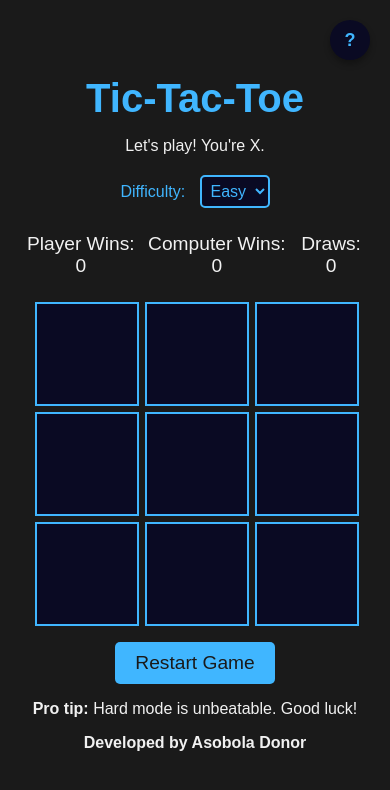
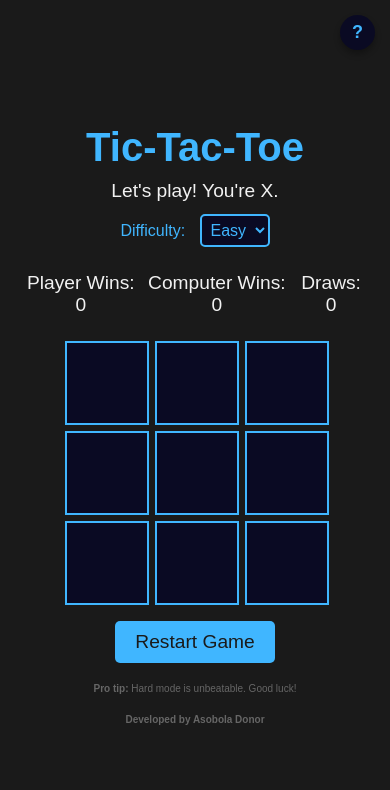
Before and after one commit to Asoboladonor/Tic-tac-toe-1.0.0, a plain HTML site: page index.html in a window 390 px wide. Drawn offline with Linux system fonts and the light colour scheme.

Commit message:
Update styles.css

```diff
--- a/styles.css
+++ b/styles.css
@@ -1,4 +1,3 @@
-/* General Styles */
 body {
     background-color: #1a1a1a;
     color: #f1f1f1;
@@ -19,18 +18,20 @@ body {
     margin: auto;
 }
 
-/* Header */
-.header {
-    margin-bottom: 20px;
-}
-
 .header h1 {
     font-size: 2.5rem;
     color: #40b6ff;
     margin: 0;
+    padding-top: 25px;
 }
 
-/* Scoreboard */
+#game-message {
+    color: #f1f1f1;
+    font-size: 1.2rem;
+    margin: 10px 0;
+    min-height: 24px;
+}
+
 .scoreboard {
     display: flex;
     justify-content: space-around;
@@ -42,7 +43,6 @@ body {
     font-size: 1.2rem;
 }
 
-/* Game Board */
 .game-board {
     display: grid;
     grid-template-columns: repeat(3, 100px);
@@ -70,12 +70,23 @@ body {
     color: #0a0a23;
 }
 
-/* Footer */
+.cell.win {
+    background-color: #4CAF50;
+    color: white;
+    animation: pulse 0.5s ease-in-out;
+}
+
+@keyframes pulse {
+    0% { transform: scale(1); }
+    50% { transform: scale(1.05); }
+    100% { transform: scale(1); }
+}
+
 .game-footer {
     margin-top: 20px;
 }
 
-#restart-btn {
+#restart-btn, #close-game-over {
     background-color: #40b6ff;
     color: #1a1a1a;
     border: none;
@@ -86,44 +97,32 @@ body {
     transition: background-color 0.3s ease;
 }
 
-#restart-btn:hover {
+#restart-btn:hover, #close-game-over:hover {
     background-color: #1a1a1a;
     color: #40b6ff;
     border: 2px solid #40b6ff;
-}
-/*.footer {
-    background-color: #0a0a23;
-    color: #40b6ff;
-    text-align: center;
-    padding: 10px 0;
-    font-size: 1rem;
-    position: fixed;
-    bottom: 0;
-    width: 100%;
-    box-shadow: 0 -2px 5px rgba(0, 0, 0, 0.5);*/
 }
 
 .footer p {
     margin: 20px 0;
     color: #666;
     font-size: 10px;
+}
 
-}
-/* Style for question mark button */
 #help-btn {
     background-color: #0a0a23;
     color: #40b6ff;
     border: none;
     border-radius: 50%;
-    width: 40px;
-    height: 40px;
+    width: 35px;
+    height: 35px;
     font-size: 18px;
     font-weight: bold;
     cursor: pointer;
     box-shadow: 0 4px 6px rgba(0, 0, 0, 0.3);
     position: absolute;
-    top: 20px;
-    right: 20px;
+    top: 15px;
+    right: 15px;
     transition: transform 0.2s ease, box-shadow 0.2s ease;
 }
 
@@ -132,9 +131,8 @@ body {
     box-shadow: 0 6px 8px rgba(0, 0, 0, 0.4);
 }
 
-/* Modal styles */
 .modal {
-    display: none; /* Hidden by default */
+    display: none;
     position: fixed;
     z-index: 1000;
     left: 0;
@@ -167,6 +165,7 @@ body {
 .close-btn:hover {
     color: #f1f1f1;
 }
+
 .difficulty-selector {
     margin-bottom: 20px;
     font-size: 1rem;
@@ -186,3 +185,14 @@ body {
     font-size: 1rem;
     cursor: pointer;
 }
+
+@media (max-width: 600px) {
+    .game-board {
+        grid-template-columns: repeat(3, 80px);
+        grid-template-rows: repeat(3, 80px);
+    }
+    .cell {
+        width: 80px;
+        height: 80px;
+    }
+}
```
